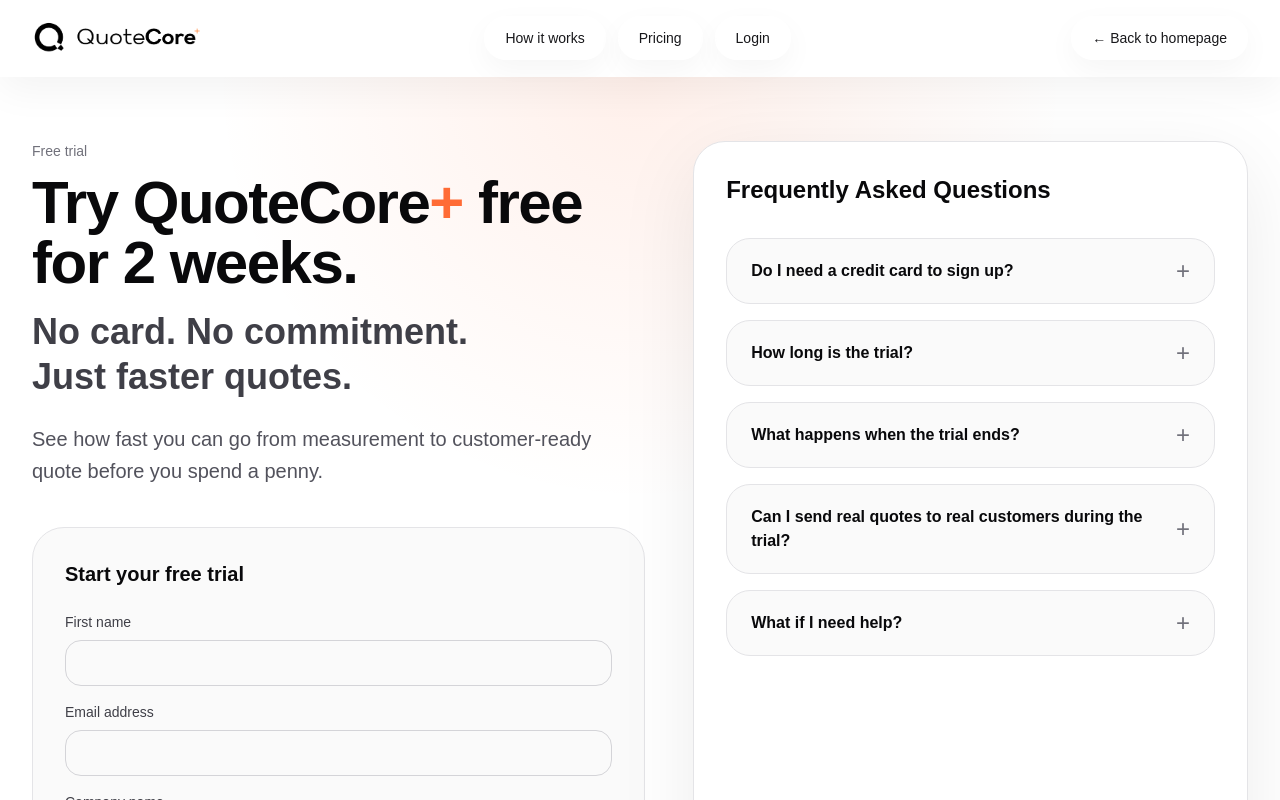
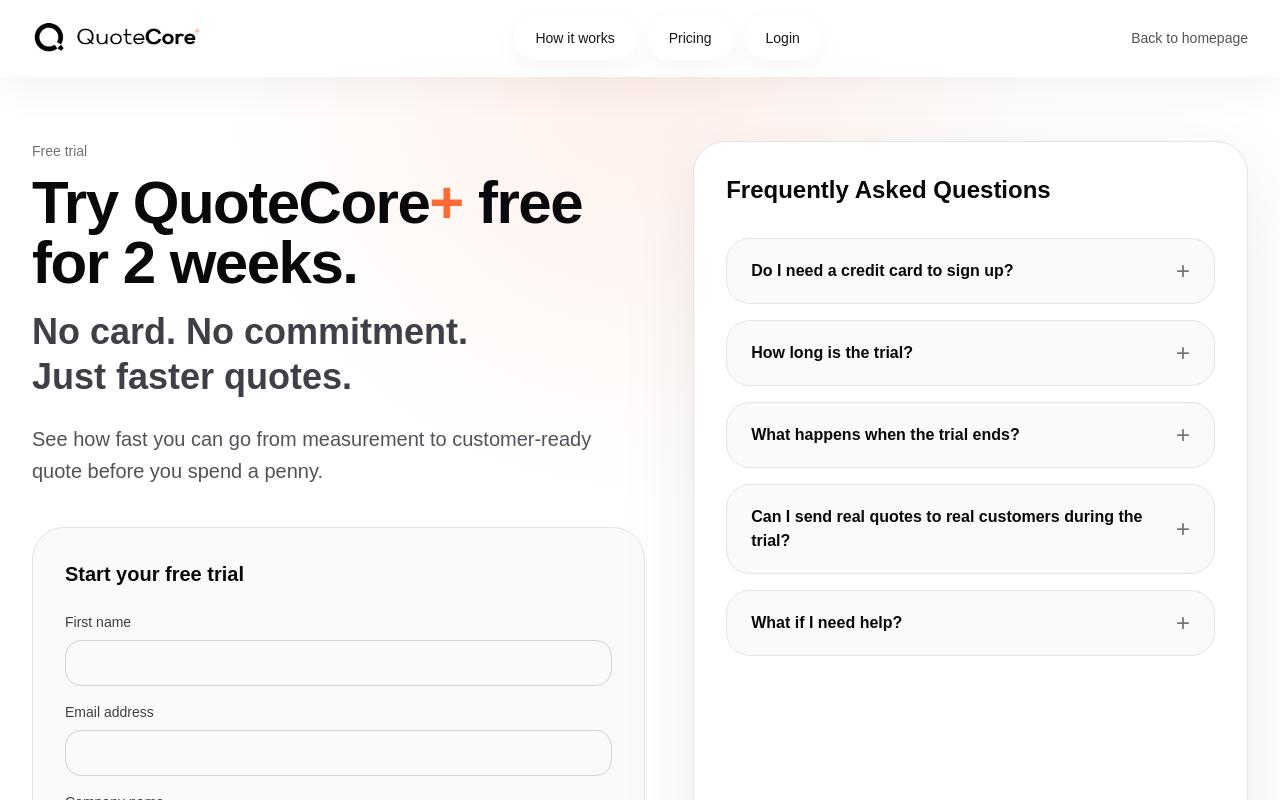
Before and after one commit to barrytheai/quotecore, a Next.js app: page /free-trial in a window 1280 px wide. Shown: the top 800 px of the page. Built offline with nearby package versions, Linux system fonts and the light colour scheme.

Commit message:
Restore simple trial back link styling

```diff
--- a/app/free-trial/page.tsx
+++ b/app/free-trial/page.tsx
@@ -33,7 +33,7 @@ export default function FreeTrialPage() {
     "pill-shimmer inline-flex min-h-11 items-center justify-center rounded-full border border-white/70 bg-white/72 px-5 py-2.5 text-sm font-medium text-zinc-900 shadow-[0_6px_24px_rgba(255,255,255,0.18)_inset,0_10px_30px_rgba(0,0,0,0.04)] backdrop-blur-3xl transition-colors duration-200";
 
   const backHomeButton =
-    "pill-shimmer inline-flex min-h-11 items-center justify-center rounded-full border border-white/70 bg-white/72 px-5 py-2.5 text-sm font-medium text-zinc-900 shadow-[0_6px_24px_rgba(255,255,255,0.18)_inset,0_10px_30px_rgba(0,0,0,0.04)] backdrop-blur-3xl transition-colors duration-200";
+    "inline-flex items-center text-sm font-medium text-zinc-600 transition-colors duration-200 hover:text-zinc-950";
 
   const primaryButton =
     "inline-flex min-h-11 items-center justify-center rounded-full bg-[#FF6B35] px-5 py-2.5 text-sm font-medium text-white transition-colors duration-200 hover:bg-[#e85d2b]";
@@ -61,7 +61,7 @@ export default function FreeTrialPage() {
 
             <div className="flex items-center gap-3">
               <a href="/" className={backHomeButton}>
-                ← Back to homepage
+                Back to homepage
               </a>
             </div>
           </div>
```
